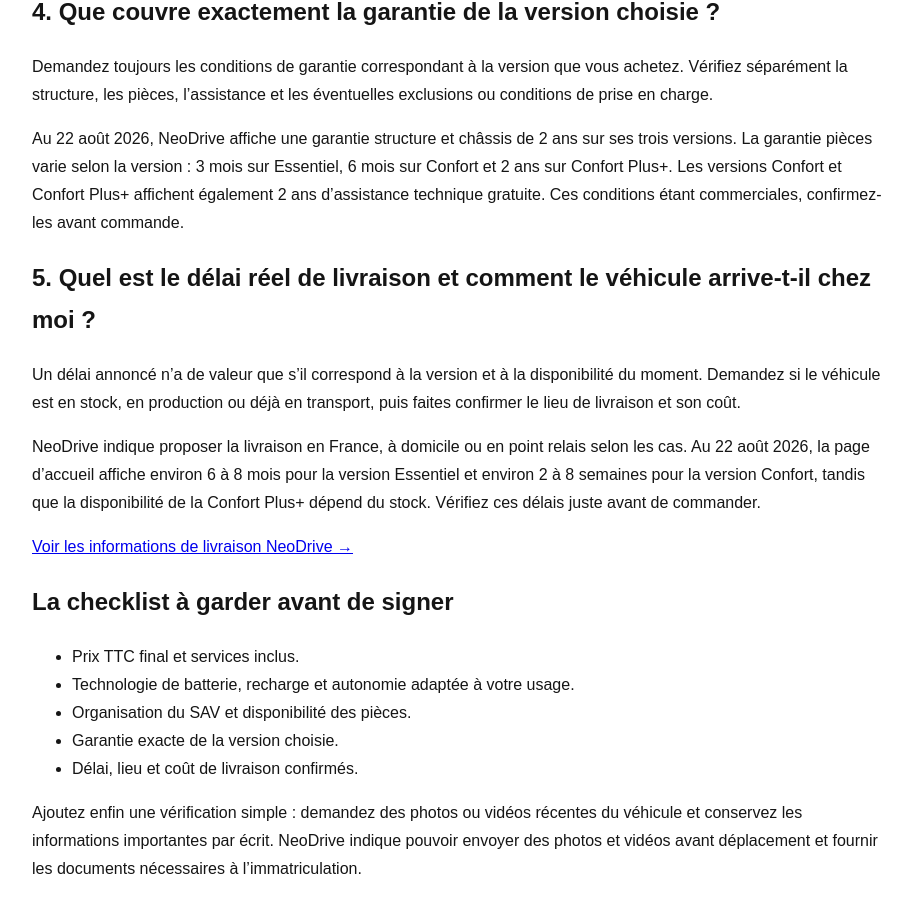
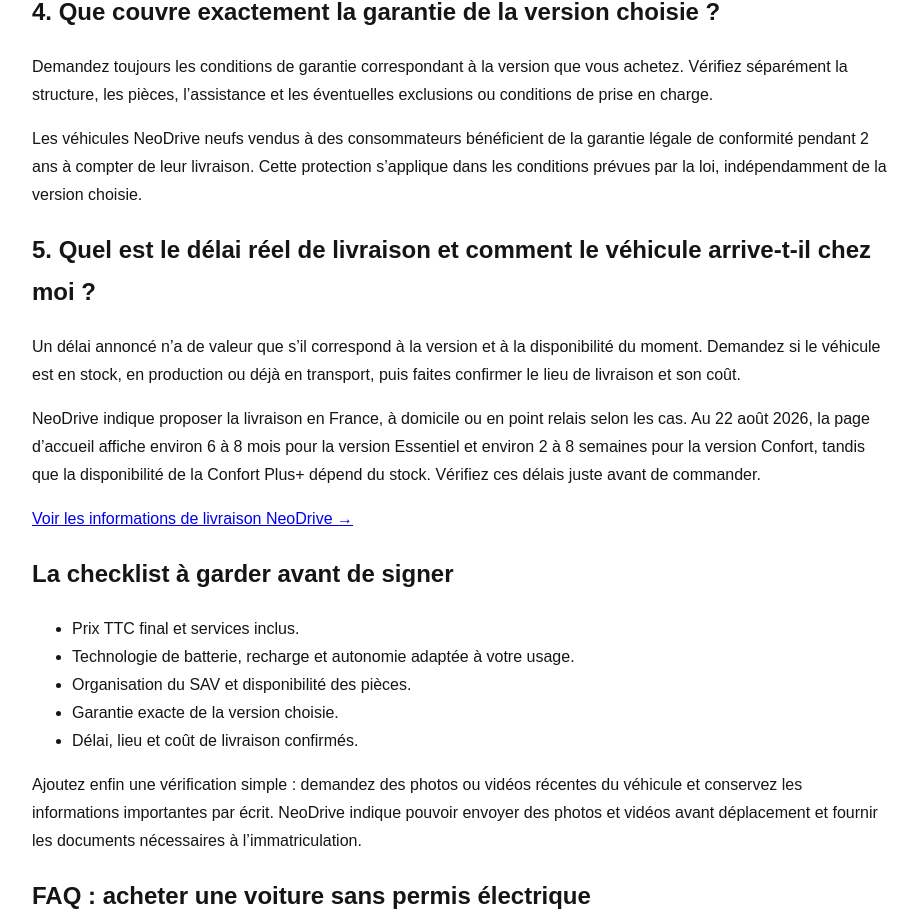
Before and after one commit to khelifamansour/neodrive-site, a Next.js app: page /blog/5-questions-avant-acheter-voiture-sans-permis-electrique in a window 1280 px wide. Shown: the part 1637-2549 px from the top of the page, without its empty margins (180-1098 px from the left). Built offline with nearby package versions, Linux system fonts and the light colour scheme; no server answers.

Commit message:
Simplify NeoDrive warranty to two years

```diff
--- a/app/blog/5-questions-avant-acheter-voiture-sans-permis-electrique/page.tsx
+++ b/app/blog/5-questions-avant-acheter-voiture-sans-permis-electrique/page.tsx
@@ -111,7 +111,7 @@ export default function Page() {
           Demandez toujours les conditions de garantie correspondant à la version que vous achetez. Vérifiez séparément la structure, les pièces, l’assistance et les éventuelles exclusions ou conditions de prise en charge.
         </p>
         <p>
-          Au 22 août 2026, NeoDrive affiche une garantie structure et châssis de 2 ans sur ses trois versions. La garantie pièces varie selon la version : 3 mois sur Essentiel, 6 mois sur Confort et 2 ans sur Confort Plus+. Les versions Confort et Confort Plus+ affichent également 2 ans d’assistance technique gratuite. Ces conditions étant commerciales, confirmez-les avant commande.
+          Les véhicules NeoDrive neufs vendus à des consommateurs bénéficient de la garantie légale de conformité pendant 2 ans à compter de leur livraison. Cette protection s’applique dans les conditions prévues par la loi, indépendamment de la version choisie.
         </p>
 
         <h2>5. Quel est le délai réel de livraison et comment le véhicule arrive-t-il chez moi ?</h2>
```
